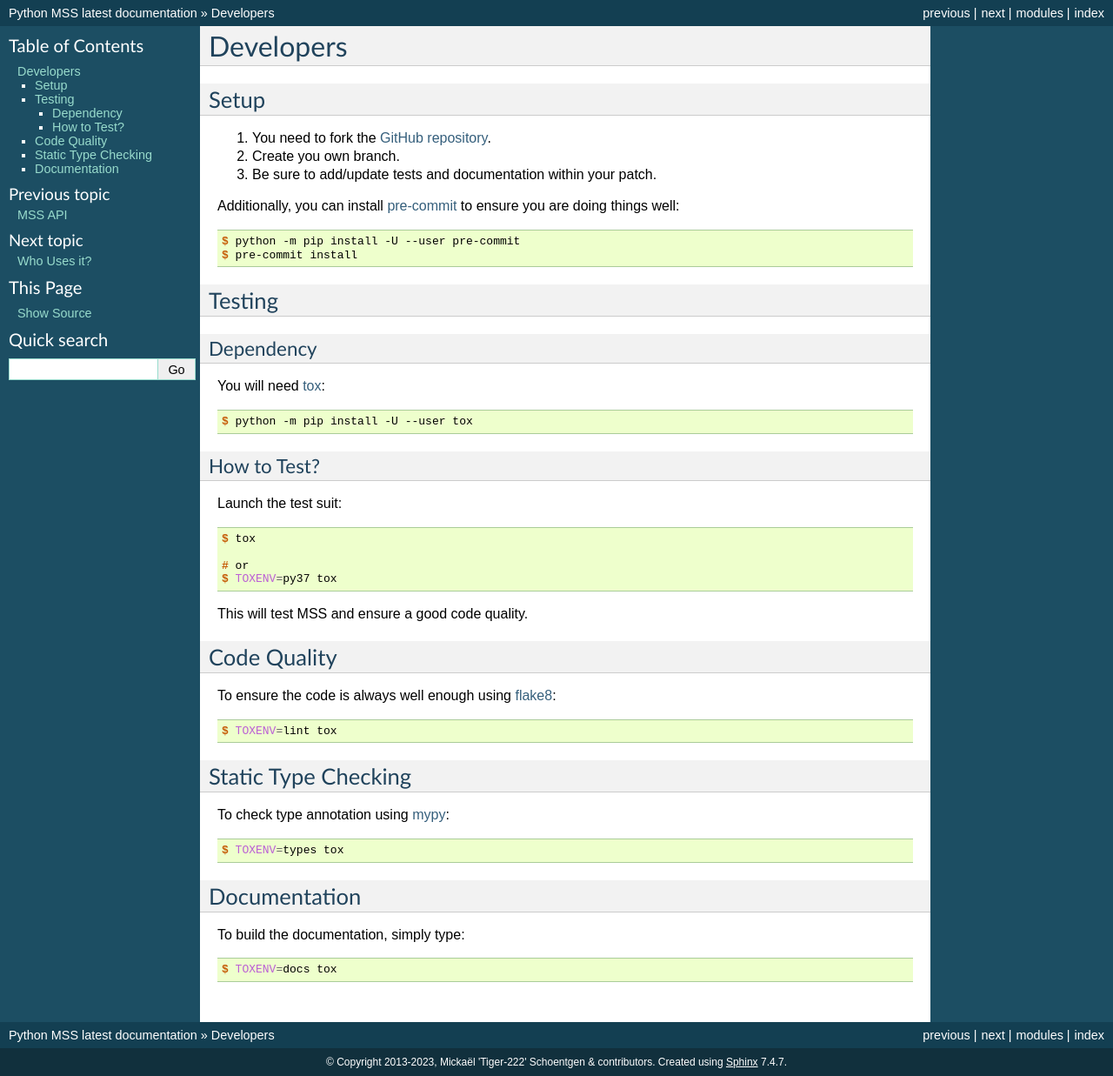
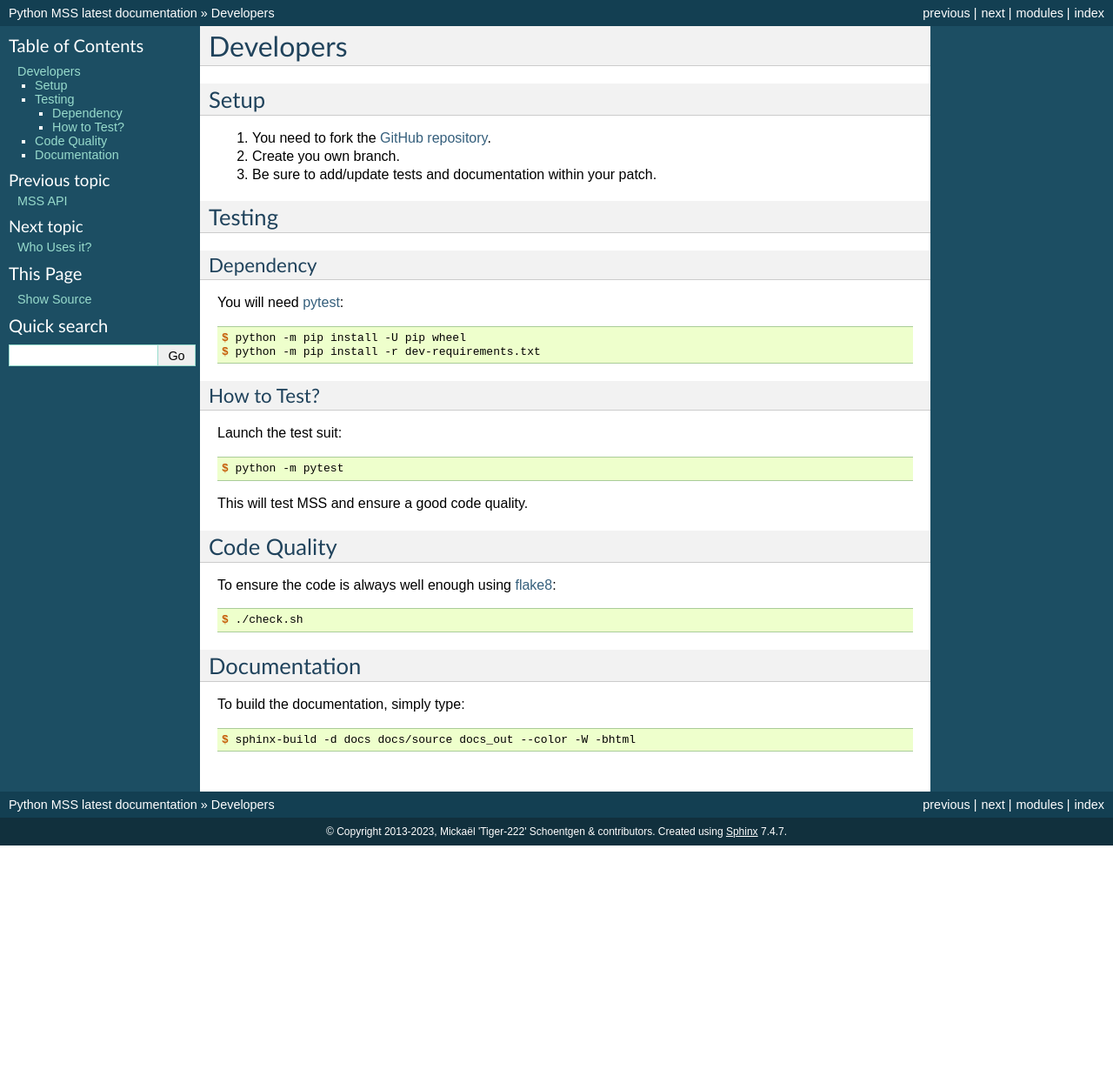
Before and after one commit to BoboTiG/python-mss, a Sphinx documentation site: the page built from docs/source/developers.rst, in a window 1280 px wide. Shown: the whole page at 87% size. Built offline with Sphinx 7.4.7, drawn with Linux system fonts in a browser that asks for light colours; after the commit the page ends 972 px from its top, so only the background shows below that.

Commit message:
tests: remove tox (#226)
- dev: removed pre-commit
- tests: added PyPy 3.9

```diff
--- a/docs/source/developers.rst
+++ b/docs/source/developers.rst
@@ -11,11 +11,6 @@ Setup
 2. Create you own branch.
 3. Be sure to add/update tests and documentation within your patch.
 
-Additionally, you can install `pre-commit <http://pre-commit.com/>`_ to ensure you are doing things well::
-
-    $ python -m pip install -U --user pre-commit
-    $ pre-commit install
-
 
 Testing
 =======
@@ -23,9 +18,10 @@ Testing
 Dependency
 ----------
 
-You will need `tox <https://pypi.org/project/tox/>`_::
+You will need `pytest <https://pypi.org/project/pytest/>`_::
 
-    $ python -m pip install -U --user tox
+    $ python -m pip install -U pip wheel
+    $ python -m pip install -r dev-requirements.txt
 
 
 How to Test?
@@ -33,10 +29,7 @@ How to Test?
 
 Launch the test suit::
 
-    $ tox
-
-    # or
-    $ TOXENV=py37 tox
+    $ python -m pytest
 
 This will test MSS and ensure a good code quality.
 
@@ -46,15 +39,7 @@ Code Quality
 
 To ensure the code is always well enough using `flake8 <https://pypi.org/project/flake8/>`_::
 
-    $ TOXENV=lint tox
-
-
-Static Type Checking
-====================
-
-To check type annotation using `mypy <http://mypy-lang.org/>`_::
-
-    $ TOXENV=types tox
+    $ ./check.sh
 
 
 Documentation
@@ -62,4 +47,4 @@ Documentation
 
 To build the documentation, simply type::
 
-    $ TOXENV=docs tox
+    $ sphinx-build -d docs docs/source docs_out --color -W -bhtml
--- a/setup.cfg
+++ b/setup.cfg
@@ -64,6 +64,8 @@ addopts =
     --failed-first
     -r fE
     -v
+    --cov=mss
+    --cov-report=term-missing
     # Trait all tests as flaky by default
     --force-flaky
     --no-success-flaky-report
```
Also changed, not shown: dev-requirements.txt (added, +15 -0 lines), .pre-commit-config.yaml (deleted), 8 other files.
